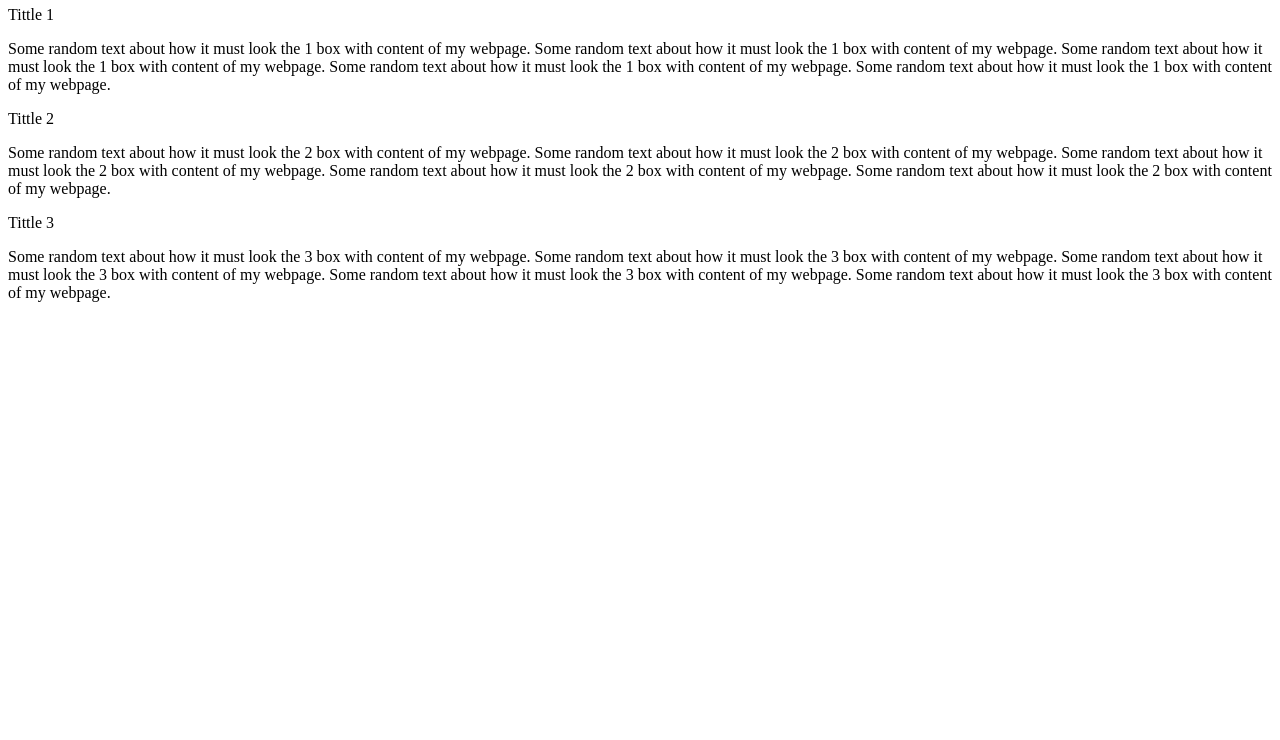
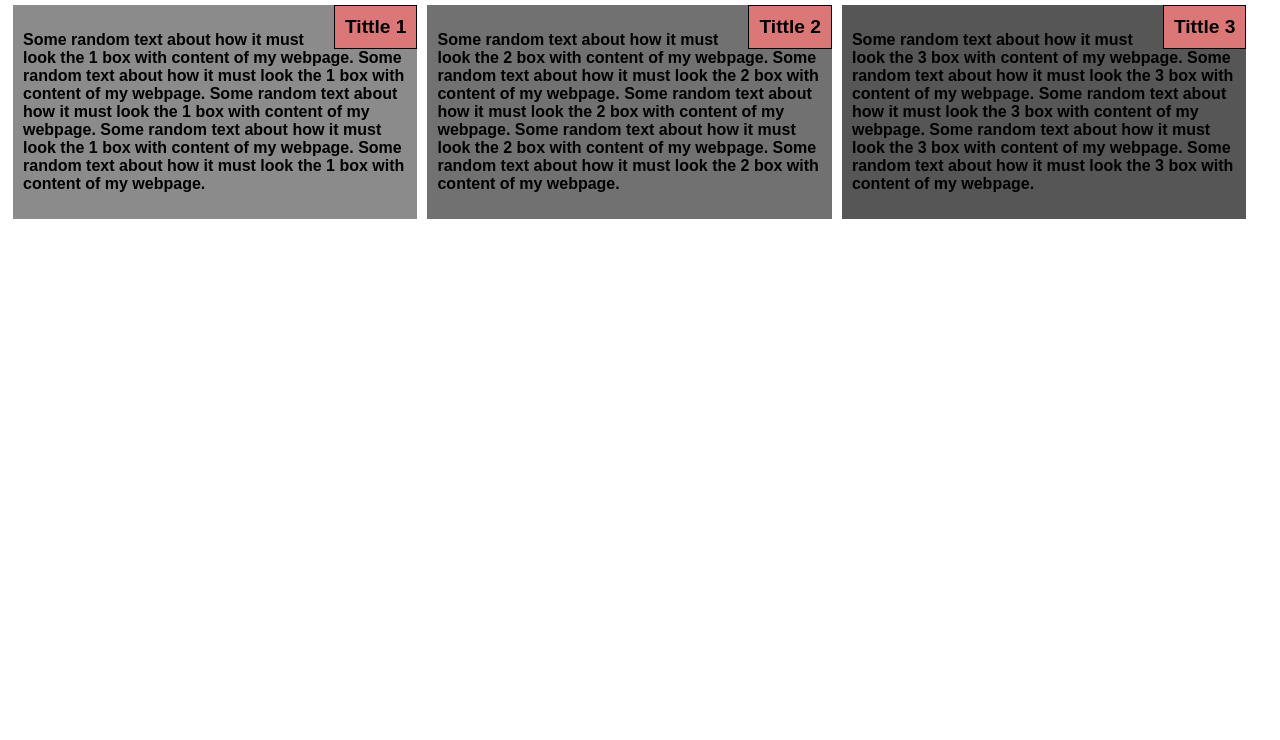
Before and after one commit to Jorgesemar/Jorgesemar.github.io, a plain HTML site: page module2-solution/index.html in a window 1280 px wide. Shown: the part 60-800 px from the top of the page. Drawn offline with Linux system fonts and the light colour scheme.

Commit message:
Update index.html

```diff
--- a/module2-solution/index.html
+++ b/module2-solution/index.html
@@ -5,7 +5,7 @@
     <meta http-equiv='X-UA-Compatible' content='IE=edge'>
     <title>Page Title</title>
     <meta name='viewport' content='width=device-width, initial-scale=1'>
-    <link rel='stylesheet' type='text/css' media='screen' href='css/conf.css'>
+    <link rel='stylesheet' type='text/css' media='screen' href='css/config.css'>
 
 </head>
 <body>
```
